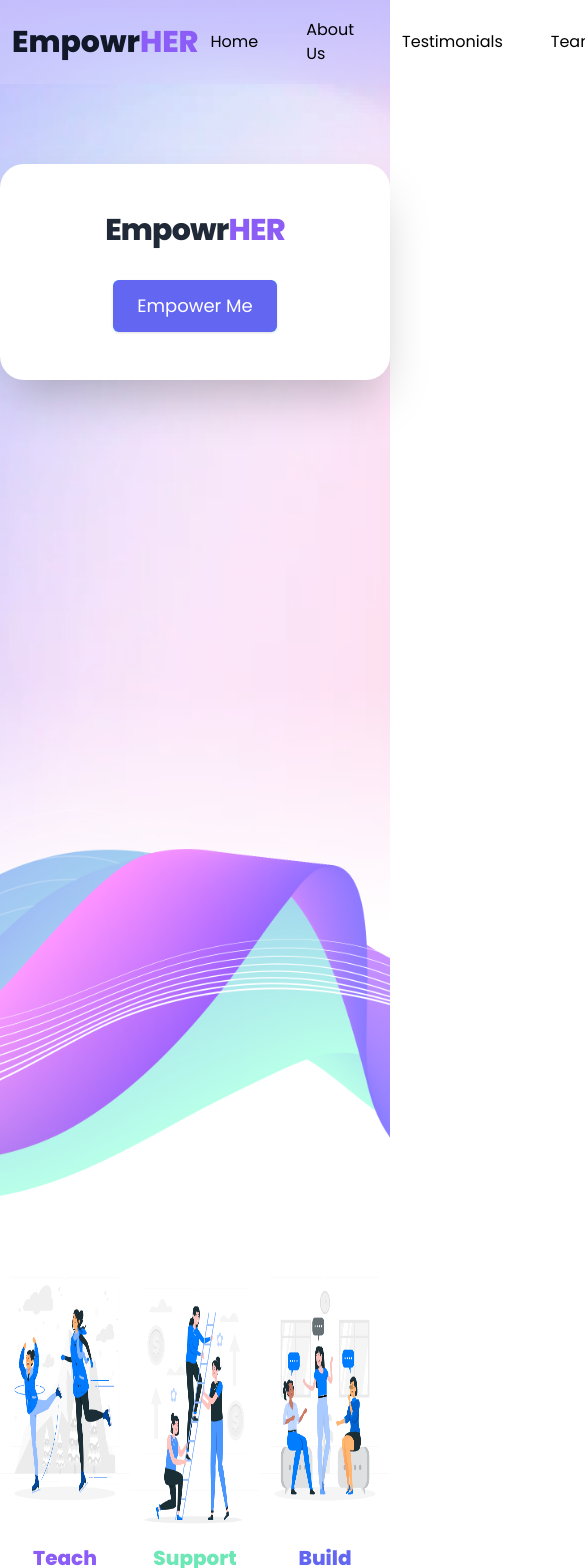
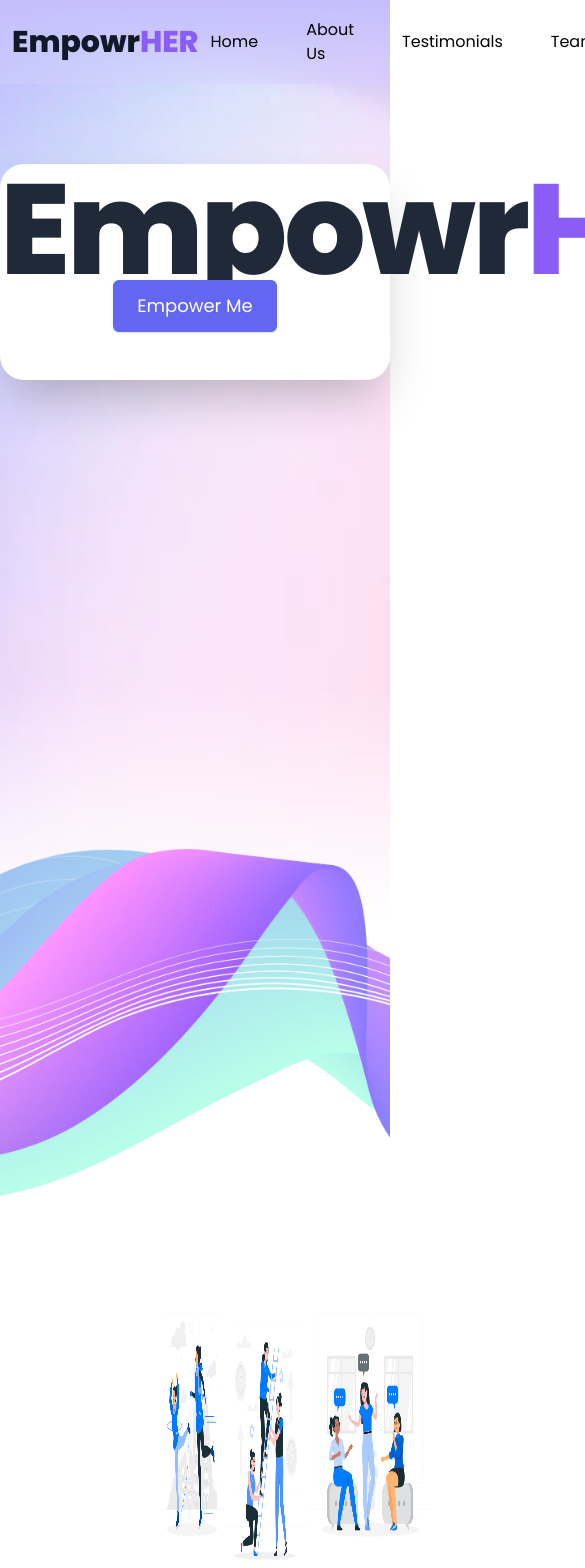
Before and after one commit to pollyliu1/EmpowrHER, a Next.js app in the folder client/: page / in a window 390 px wide. Shown: the top 1568 px of the page, 585 px wide, since content can reach past the window. Built offline with nearby package versions, Linux system fonts and the light colour scheme; no server answers.

Commit message:
Update Jumbotron.tsx

```diff
--- a/client/src/components/Jumbotron.tsx
+++ b/client/src/components/Jumbotron.tsx
@@ -19,12 +19,12 @@ function Jumbotron({ user }) {
         <Navbar user={user} />
         <div className="justify-content h-screen">
           <section>
-            <div className="max-w-screen-lg bg-white shadow-2xl rounded-3xl mx-auto text-center py-12 mt-20 mb-100">
-              <h2 className="text-3xl leading-9 font-bold tracking-tight text-gray-800 sm:text-4xl sm:leading-10">
-                <span className="font-extrabold text-gray-800 text-3xl leading-9 tracking-tight sm:text-4xl sm:leading-10">
+            <div className="max-h-96  max-w-screen-lg bg-white shadow-2xl rounded-3xl mx-auto text-center py-12 mt-20 mb-100">
+              <h2 className="text-9xl leading-9 font-bold tracking-tight text-gray-800 sm:text-4xl sm:leading-10">
+                <span className="font-extrabold text-gray-800 text-9xl leading-9 tracking-tight sm:text-4xl sm:leading-10">
                   Empowr
                 </span>
-                <span className="font-extrabold text-3xl text-violet-500 leading-9 tracking-tight sm:text-4xl sm:leading-10">
+                <span className="font-extrabold text-9xl text-violet-500 leading-9 tracking-tight sm:text-4xl sm:leading-10">
                   HER
                 </span>
               </h2>
@@ -36,7 +36,7 @@ function Jumbotron({ user }) {
             </div>
           </section>
 
-          <section style={{ padding: 432 }}>
+          <section style={{ padding: 450 }}>
             <div>
               <Image
                 src={separator}
@@ -56,7 +56,7 @@ function Jumbotron({ user }) {
           </section>
 
           <section>
-            <div className="flex">
+            <div className="flex px-40">
               <div className="mx-auto">
                 <Image
                   src={infopic3}
```
